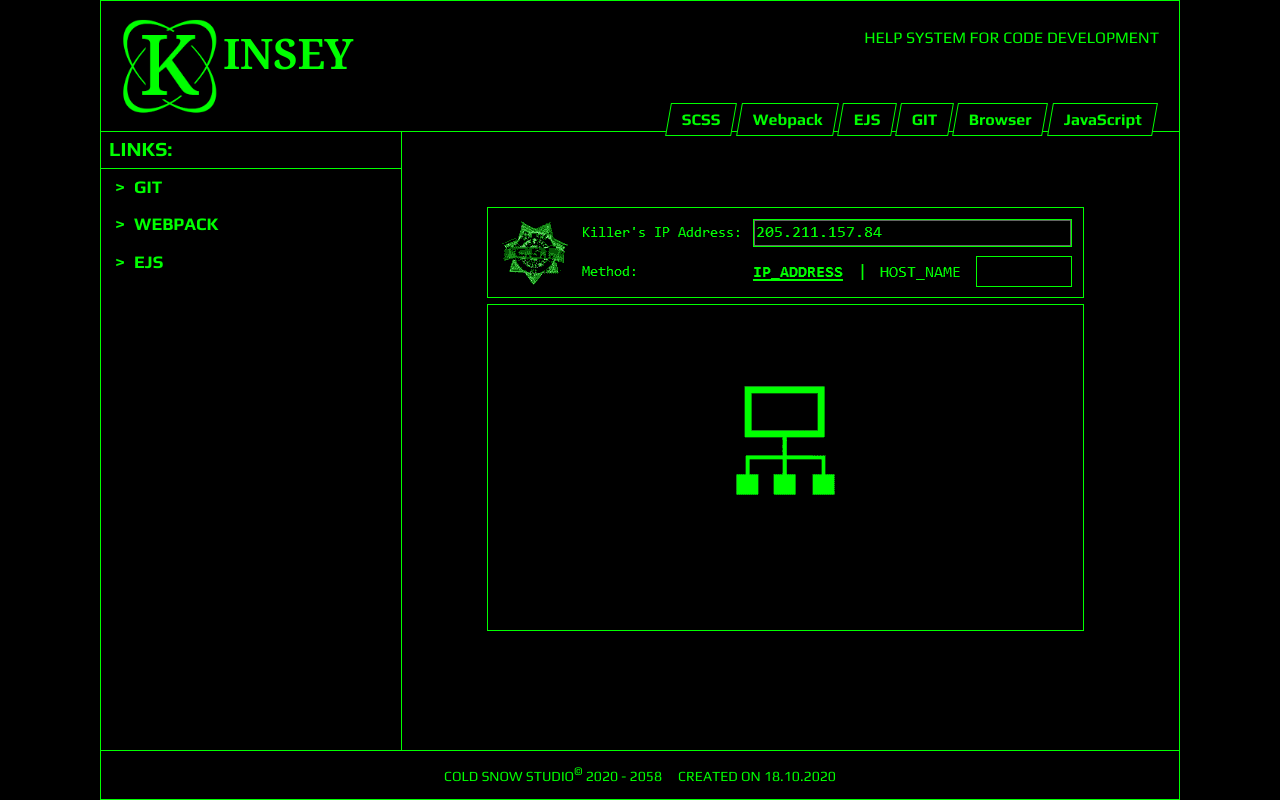
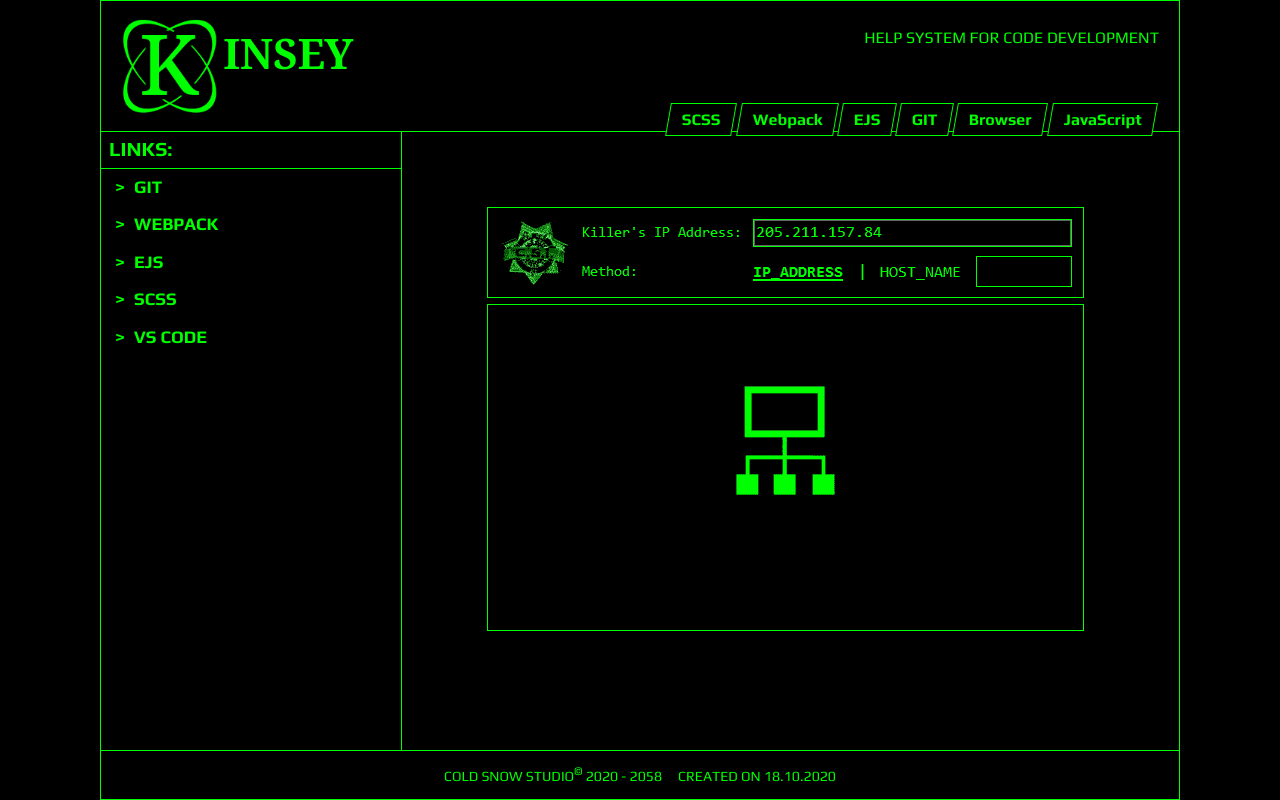
Before and after one commit to cold-snowww/KINSEY, a plain HTML site: page index.html in a window 1280 px wide. Drawn offline with Linux system fonts and the light colour scheme.

Commit message:
Add SCSS and VS Code links in index.html

```diff
--- a/index.html
+++ b/index.html
@@ -86,6 +86,19 @@
                             <li><a href="https://github.com/mde/ejs/tree/master" class="content-link" target="_blank">Репозиторий EJS</a></li>
                         </ul>
                     </li>
+                    <li>
+                        <ul>
+                            <h3 class="nested-list-header closed">SCSS</h3>
+                            <li><a href="https://sass-scss.ru/" class="content-link" target="_blank">Документация SCSS</a></li>
+                            <li><a href="https://sass-lang.com/" class="content-link" target="_blank">Документация SCSS (eng)</a></li>
+                        </ul>
+                    </li>
+                    <li>
+                        <ul>
+                            <h3 class="nested-list-header closed">VS Code</h3>
+                            <li><a href="https://docs.emmet.io/abbreviations/syntax/" class="content-link" target="_blank">Документация Emmet</a></li>
+                        </ul>
+                    </li>
                 </ul>
             </aside>
 
```
